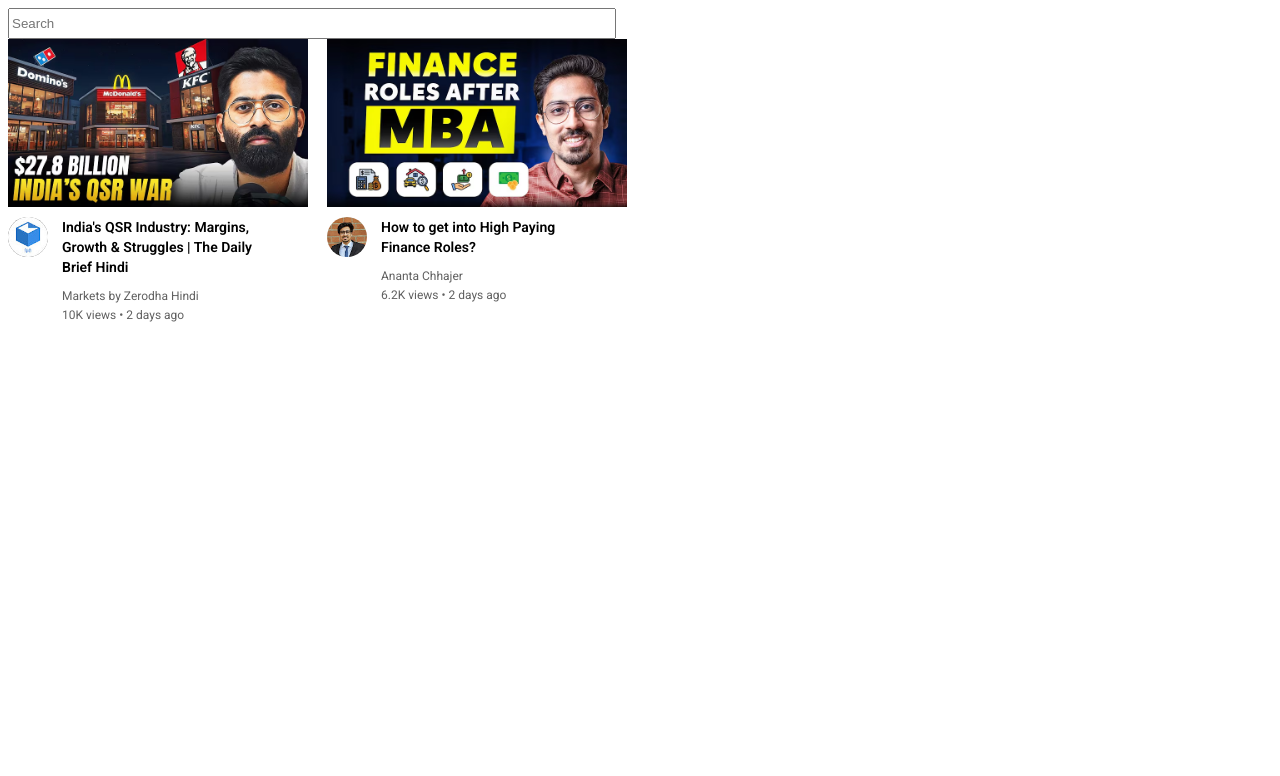
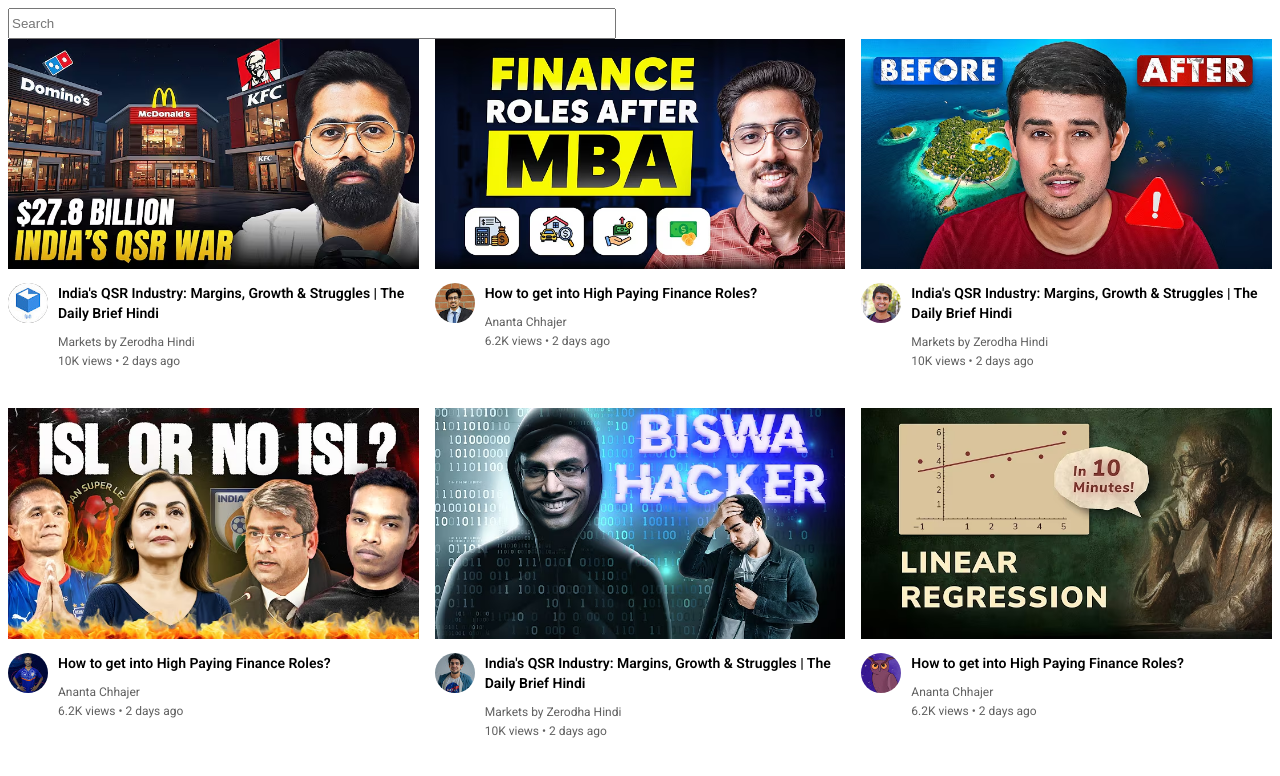
Before and after one commit to gparthiv/htmlcss_practice, a website: page youtube.html in a window 1280 px wide. Drawn offline with Linux system fonts and the light colour scheme.

Commit message:
grid practice

```diff
--- a/youtube.html
+++ b/youtube.html
@@ -22,16 +22,7 @@
         }
 
         .thumbnail {
-            display: block;
-            width: 300px;
-        }
-
-        .videoblock {
-            width: 300px;
-            display: inline-block;
-            vertical-align: top;
-            margin-right: 15px;
-
+            width: 100%;
         }
 
         .title {
@@ -42,15 +33,9 @@
             line-height: 20px;
         }
 
-        .pfp {
-            display: inline-block;
-            width: 50px;
-            vertical-align: top;
-        }
-
-        .vidinfo {
-            display: inline-block;
-            width: 200px;
+        .vidinfo_grid {
+            display: grid;
+            grid-template-columns: 50px 1fr;
         }
 
         .pfpic {
@@ -71,16 +56,25 @@
         .tn {
             margin-bottom: 10px;
         }
+
+        .ytgrid {
+            display: grid;
+            grid-template-columns: 1fr 1fr 1fr;
+            row-gap: 40px;
+            column-gap: 16px;
+        }
     </style>
 
 </head>
 
 <body>
     <input class="search" type="text" placeholder="Search">
+    <div class="ytgrid">
         <div class="videoblock">
             <div class="tn">
                 <img class="thumbnail" src="thumbnails/image.png">
             </div>
+            <div class="vidinfo_grid">
                 <div class="pfp">
                     <img class="pfpic" src="ytpfp/ch1.png">
                 </div>
@@ -90,8 +84,12 @@
                     <p class="stats">10K views &#8226 2 days ago</p>
                 </div>
             </div>
+        </div>
         <div class="videoblock">
-        <div class="tn"><img class="thumbnail" src="thumbnails/image2.png"></div>
+            <div class="tn">
+                <img class="thumbnail" src="thumbnails/image2.png">
+            </div>
+            <div class="vidinfo_grid">
                 <div class="pfp">
                     <img class="pfpic" src="ytpfp/ch2.png">
                 </div>
@@ -101,6 +99,69 @@
                     <p class="stats">6.2K views &#8226 2 days ago</p>
                 </div>
             </div>
+        </div>
+        <div class="videoblock">
+            <div class="tn">
+                <img class="thumbnail" src="thumbnails/image3.png">
+            </div>
+            <div class="vidinfo_grid">
+                <div class="pfp">
+                    <img class="pfpic" src="ytpfp/ch3.png">
+                </div>
+                <div class="vidinfo">
+                    <p class="title">India's QSR Industry: Margins, Growth & Struggles | The Daily Brief Hindi</p>
+                    <p class="author">Markets by Zerodha Hindi</p>
+                    <p class="stats">10K views &#8226 2 days ago</p>
+                </div>
+            </div>
+        </div>
+        <div class="videoblock">
+            <div class="tn">
+                <img class="thumbnail" src="thumbnails/image4.png">
+            </div>
+            <div class="vidinfo_grid">
+                <div class="pfp">
+                    <img class="pfpic" src="ytpfp/ch4.png">
+                </div>
+                <div class="vidinfo">
+                    <p class="title">How to get into High Paying Finance Roles?</p>
+                    <p class="author">Ananta Chhajer</p>
+                    <p class="stats">6.2K views &#8226 2 days ago</p>
+                </div>
+            </div>
+        </div>
+        <div class="videoblock">
+            <div class="tn">
+                <img class="thumbnail" src="thumbnails/image5.png">
+            </div>
+            <div class="vidinfo_grid">
+                <div class="pfp">
+                    <img class="pfpic" src="ytpfp/ch5.png">
+                </div>
+                <div class="vidinfo">
+                    <p class="title">India's QSR Industry: Margins, Growth & Struggles | The Daily Brief Hindi</p>
+                    <p class="author">Markets by Zerodha Hindi</p>
+                    <p class="stats">10K views &#8226 2 days ago</p>
+                </div>
+            </div>
+        </div>
+        <div class="videoblock">
+            <div class="tn">
+                <img class="thumbnail" src="thumbnails/image6.png">
+            </div>
+            <div class="vidinfo_grid">
+                <div class="pfp">
+                    <img class="pfpic" src="ytpfp/ch6.png">
+                </div>
+                <div class="vidinfo">
+                    <p class="title">How to get into High Paying Finance Roles?</p>
+                    <p class="author">Ananta Chhajer</p>
+                    <p class="stats">6.2K views &#8226 2 days ago</p>
+                </div>
+            </div>
+        </div>
+    </div>
+
 
 </body>
 
```
Also changed, not shown: grid.html (+12 -0 lines), thumbnails/image4.png (added), thumbnails/image5.png (added), thumbnails/image6.png (added), ytpfp/ch4.png (added), ytpfp/ch5.png (added), ytpfp/ch6.png (added). Lines whose indentation alone changed are shown as unchanged.
